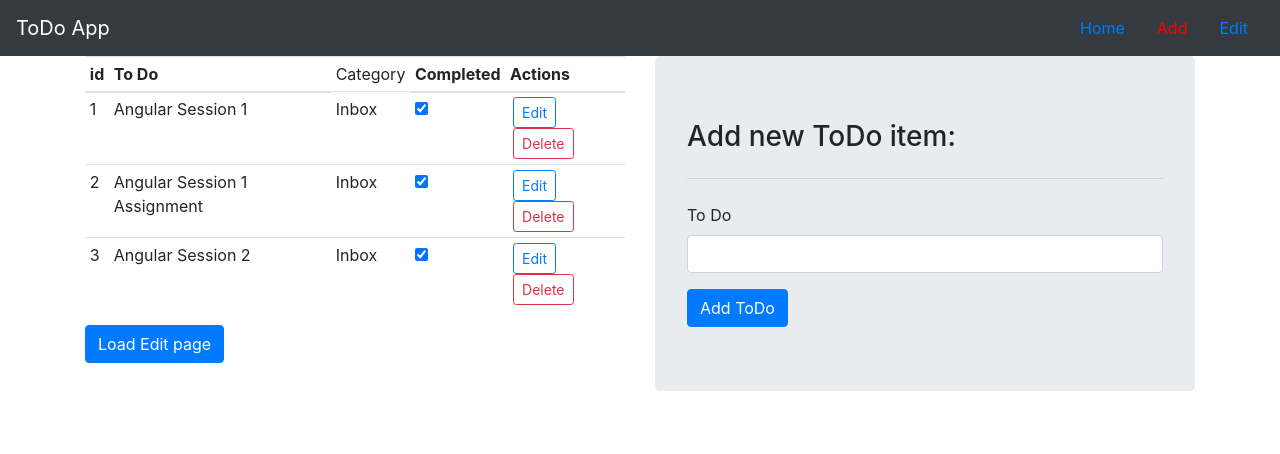
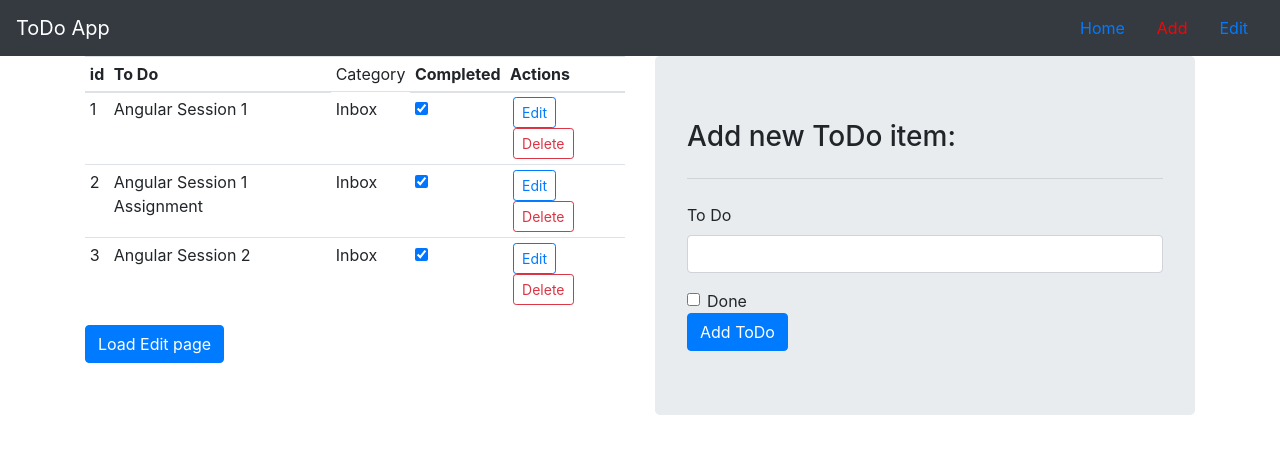
Before and after one commit to kapsnotes/ToDoAngular, an Angular app: page /todo/add in a window 1280 px wide. Shown: the top 454 px of the page. Built offline with nearby package versions, Linux system fonts and the light colour scheme.

Commit message:
Incomplete Forms session

```diff
--- a/src/app/services/to-do.service.ts
+++ b/src/app/services/to-do.service.ts
@@ -18,8 +18,8 @@ export class ToDoService {
     this.addNewToDo('Angular Session 2', true);
   }
 
-  toDoAdded(name: string) {
-    this.addNewToDo(name, false);
+  toDoAdded(name: string, status: boolean) {
+    this.addNewToDo(name, status);
   }
 
   addNewToDo(name: string, status: boolean) {
--- a/src/app/todo/todo-add/todo-add.component.css
+++ b/src/app/todo/todo-add/todo-add.component.css
@@ -0,0 +1,3 @@
+input.ng-invalid.ng-touched {
+  border: 1px solid red;
+}
--- a/src/app/todo/todo-add/todo-add.component.html
+++ b/src/app/todo/todo-add/todo-add.component.html
@@ -1,4 +1,5 @@
 <div class="jumbotron">
+  <form (ngSubmit)="addToDo(addToDoForm)" #addToDoForm="ngForm">
     <h3>Add new ToDo item:</h3>
     <hr class="my-4">
 
@@ -9,10 +10,30 @@
       </button>
     </div>
 
+    <div ngModelGroup="todo">
       <div class="form-group">
         <label for="todo-to-add">To Do</label>
-    <input type="text" id="todo-to-add" class="form-control" #toDo>
+        <input
+          type="text"
+          id="todo-to-add"
+          class="form-control"
+          ngModel
+          required
+          name="name">
+      </div>
+      <div class="form-check">
+        <input
+          class="form-check-input"
+          type="checkbox"
+          id="defaultCheck1"
+          ngModel
+          name="status">
+        <label class="form-check-label" for="defaultCheck1">
+          Done
+        </label>
+      </div>
     </div>
 
-  <button class="btn btn-primary" (click)="addToDo(toDo)" >Add ToDo</button>
+    <button class="btn btn-primary" type="submit">Add ToDo</button>
+  </form>
 </div>
--- a/src/app/todo/todo-add/todo-add.component.ts
+++ b/src/app/todo/todo-add/todo-add.component.ts
@@ -1,6 +1,7 @@
-import {Component, EventEmitter, OnInit, Output} from '@angular/core';
+import { Component, OnInit } from '@angular/core';
+import { NgForm } from '@angular/forms';
 
-import {ToDoService} from '../../services/to-do.service';
+import { ToDoService } from '../../services/to-do.service';
 
 @Component({
   selector: 'app-todo-add',
@@ -17,21 +18,16 @@ export class TodoAddComponent implements OnInit {
   ngOnInit() {
   }
 
-  addToDo(toDo: HTMLInputElement) {
-    // this.toDoAdded.emit(toDo.value);
-    this.toDoService.toDoAdded(toDo.value);
+  addToDo(addToDoForm: NgForm) {
+    console.log(addToDoForm);
+    this.toDoService.toDoAdded(addToDoForm.value.toDo.name, addToDoForm.value.toDo.status);
 
-    this.toDoMessage = 'To Do \'' + toDo.value + '\' added.';
-    toDo.value = '';
+    this.toDoMessage = 'To Do \'' + addToDoForm.value.toDo.name + '\' added.';
     this.toDoAddedInfo = true;
 
-    setInterval(() => {
+    setTimeout(() => {
       this.toDoAddedInfo = false;
     }, 5000);
-
-    // setInterval(function () {
-    //   this.toDoAddedInfo = false;
-    // }, 5000);
   }
 
   dismissAddedAlert() {
```
Lines whose indentation alone changed are shown as unchanged.
